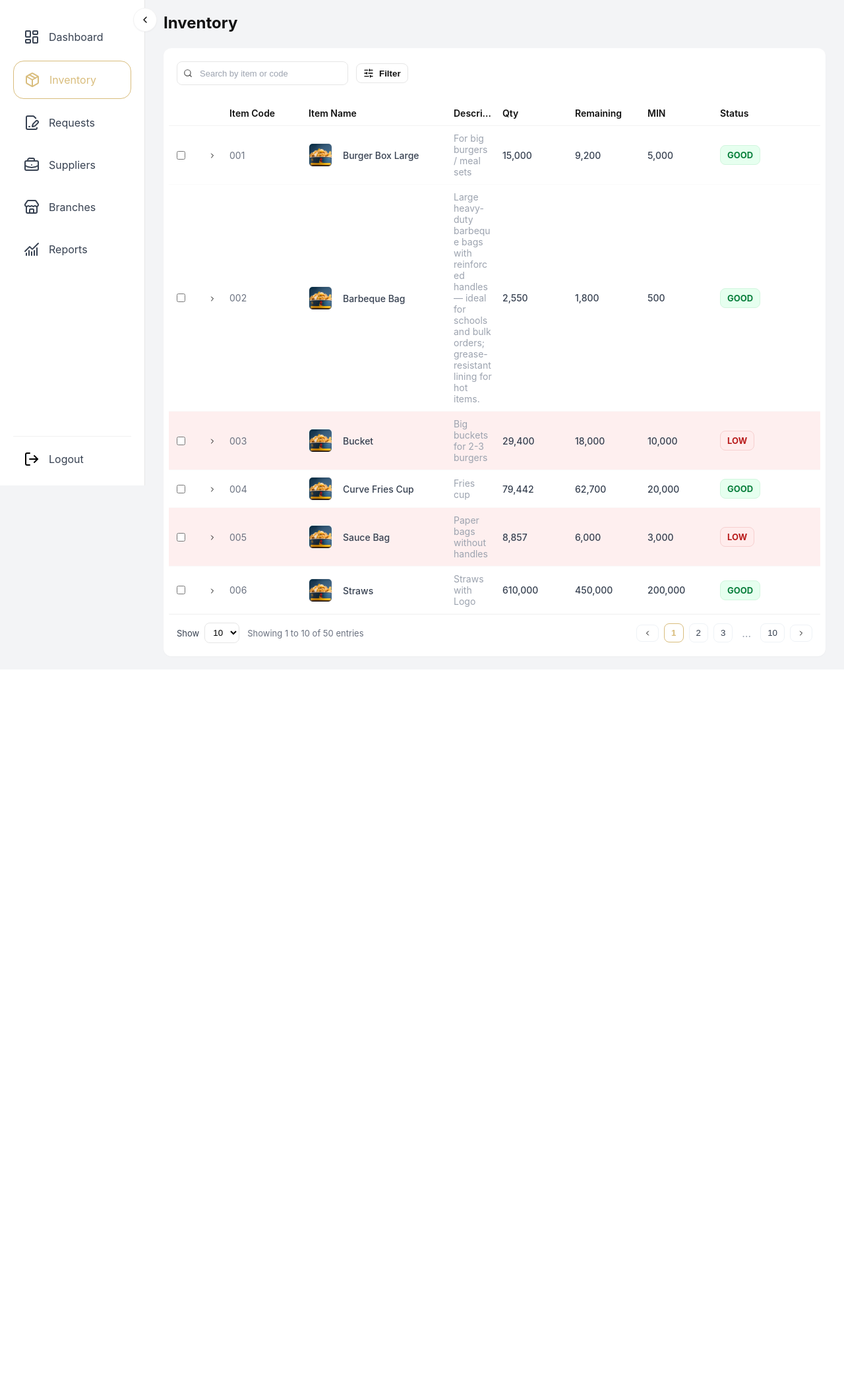
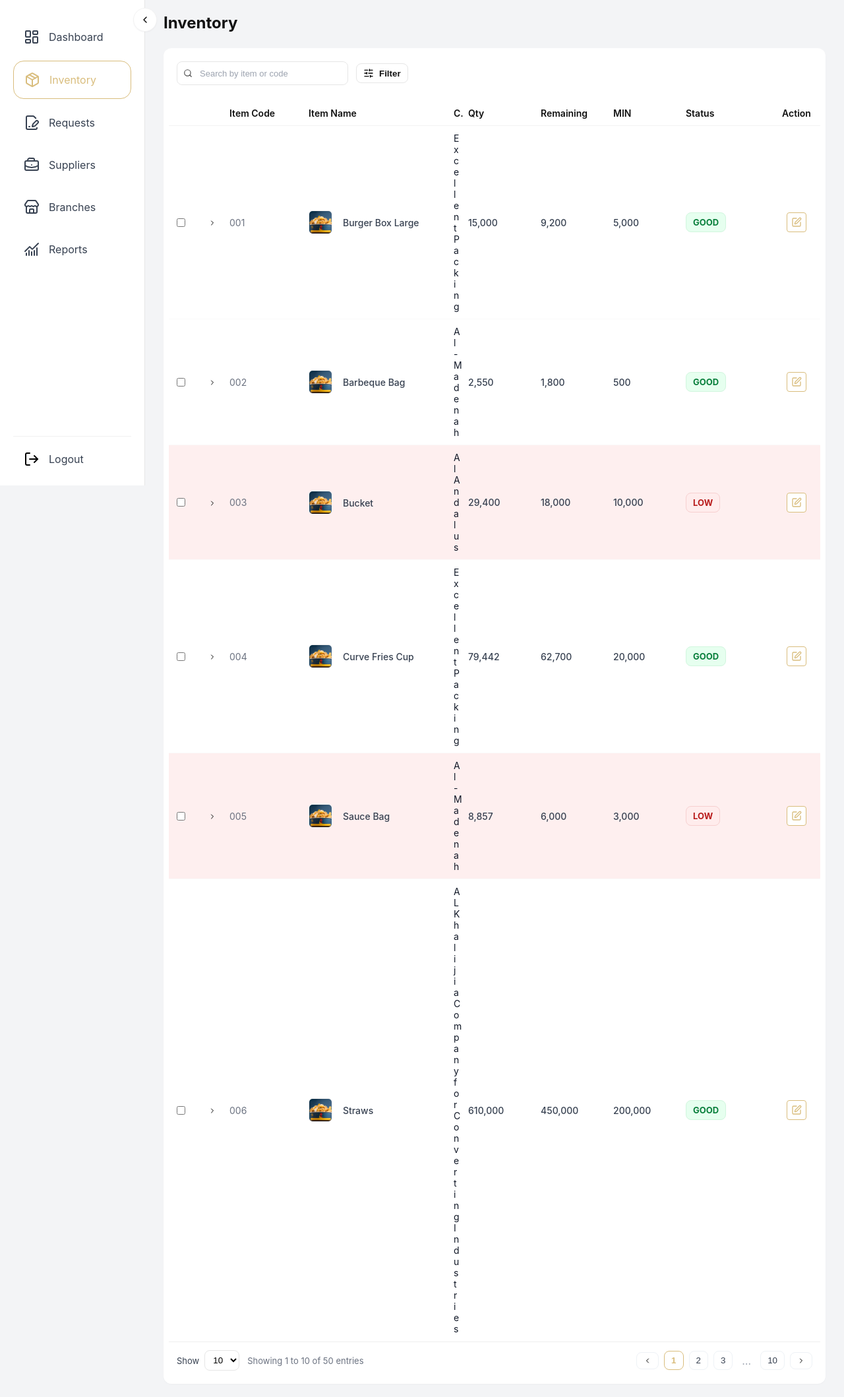
Before and after one commit to ysabellelenon/maa-inventory, a Django app: page /inventory/ in a window 1280 px wide. Shown: the part 64-2182 px from the top of the page at 66% size. Before the commit the page ends 1061 px from the top, so only its background shows below. Run offline with Django 5.2, Linux system fonts and the light colour scheme.

Commit message:
Add Current Supplier column in Inventory

```diff
--- a/maainventory/templates/maainventory/inventory.html
+++ b/maainventory/templates/maainventory/inventory.html
@@ -31,11 +31,12 @@
             <th class="col-expand"></th>
             <th class="col-code">Item Code</th>
             <th class="col-name">Item Name</th>
-            <th class="col-desc">Description</th>
+            <th class="col-desc">Current Supplier</th>
             <th class="col-init">Qty</th>
             <th class="col-remain">Remaining</th>
             <th class="col-min">MIN</th>
             <th class="col-status">Status</th>
+            <th class="col-action">Action</th>
           </tr>
         </thead>
         <tbody>
@@ -54,16 +55,23 @@
                   <div class="item-title">{{ item.name }}</div>
                 </div>
               </td>
-              <td class="col-desc">{{ item.desc }}</td>
+              <td class="col-desc">{{ item.supplier|default:"—" }}</td>
               <td class="col-init">{{ item.initial_qty }}</td>
               <td class="col-remain">{{ item.remaining_qty }}</td>
               <td class="col-min">{{ item.min_qty }}</td>
               <td class="col-status">
                 <span class="status-pill {% if item.status == 'LOW' %}status-low{% else %}status-good{% endif %}">{{ item.status }}</span>
               </td>
+              <td class="col-action">
+                <div class="action-btn-container">
+                  <button class="action-btn" aria-label="Manage item">
+                    <svg xmlns="http://www.w3.org/2000/svg" viewBox="0 0 24 24" fill="none" stroke="currentColor" stroke-width="2" stroke-linecap="round" stroke-linejoin="round" class="manage-icon"><path d="M12 3H5a2 2 0 0 0-2 2v14a2 2 0 0 0 2 2h14a2 2 0 0 0 2-2v-7"/><path d="M18.375 2.625a1 1 0 0 1 3 3l-9.013 9.014a2 2 0 0 1-.853.505l-2.873.84a.5.5 0 0 1-.62-.62l.84-2.873a2 2 0 0 1 .506-.852z"/></svg>
+                  </button>
+                </div>
+              </td>
             </tr>
             <tr class="inventory-details" hidden>
-              <td colspan="9">
+              <td colspan="10">
                 <div class="details-inner">
                   <div class="details-header">Details</div>
                   <div class="details-grid">
--- a/maainventory/views.py
+++ b/maainventory/views.py
@@ -2,6 +2,100 @@ from django.shortcuts import render
 #
 # Views for the MAA Inventory prototype UI.
 #
+
+# Sample suppliers data reused across suppliers and inventory views.
+SUPPLIERS = [
+    {"code": "SUP-001", "name": "Oman Printer", "category": "Packaging", "contact_person": "John Paul Bartolome", "phone": "+968 1234 5678", "email": "john@acme.example",
+     "location": "Muscat, Oman",
+     "products_supplied": [
+         {"item_name": "Printed Labels", "price_per_unit": "0.05 OMR"},
+         {"item_name": "Corrugated Boxes", "price_per_unit": "0.50 OMR"}
+     ],
+     "delivery_lead_time": "3–5 days",
+     "bank_name": "Bank Muscat",
+     "bank_account_details": "Account Name: Oman Printer Co. — Acc # 12345678",
+     "iban_number": "OM23BMUS123456789012345678",
+     "last_ordered_date": "2025-12-10",
+     "notes": "Prefers email orders; offers volume discount.",
+     "total_spend": "OMR 15,845.42",
+     "pending_invoices": "OMR 3,023.23",
+     "pending_invoice_count": 3,
+     "active_orders": 4,
+     "supplier_hold": "1,000"
+    },
+    {"code": "SUP-002", "name": "Al-Madenah", "category": "Bags", "contact_person": "Nada Al-Daghari", "phone": "+968 2345 6789", "email": "nada@example.com",
+     "location": "Sohar, Oman",
+     "products_supplied": [
+         {"item_name": "Plastic Bags", "price_per_unit": "0.02 OMR"},
+         {"item_name": "Paper Bags", "price_per_unit": "0.03 OMR"}
+     ],
+     "delivery_lead_time": "2–4 days",
+     "bank_name": "National Bank of Oman",
+     "bank_account_details": "Account Name: Al-Madenah Supplies — Acc # 87654321",
+     "iban_number": "OM45NBON876543210987654321",
+     "last_ordered_date": "2025-11-28",
+     "notes": "Fast turnaround for small orders.",
+     "total_spend": "OMR 3,331.10",
+     "pending_invoices": "OMR 1,200.00",
+     "pending_invoice_count": 1,
+     "active_orders": 2,
+     "supplier_hold": "No"
+    },
+    {"code": "SUP-003", "name": "Excellent Packing", "category": "Cups", "contact_person": "Gloria Ysabelle Lenon", "phone": "+968 3456 7890", "email": "gloria@example.com",
+     "location": "Muscat, Oman",
+     "products_supplied": [
+         {"item_name": "12 oz Cup", "price_per_unit": "0.06 OMR"},
+         {"item_name": "16 oz Cup", "price_per_unit": "0.08 OMR"}
+     ],
+     "delivery_lead_time": "5–7 days",
+     "bank_name": "HSBC Oman",
+     "bank_account_details": "Account Name: Excellent Packing — Acc # 11223344",
+     "iban_number": "OM67HSBC112233445566778899",
+     "last_ordered_date": "2025-10-05",
+     "notes": "Requires 50% advance for new customers.",
+     "total_spend": "OMR 71,237.00",
+     "pending_invoices": "OMR 5,000.00",
+     "pending_invoice_count": 5,
+     "active_orders": 7,
+     "supplier_hold": "No"
+    },
+    {"code": "SUP-004", "name": "Al Andalus", "category": "Containers", "contact_person": "Ali Al-Ismaili", "phone": "+968 4567 8901", "email": "ali@example.com",
+     "location": "Salalah, Oman",
+     "products_supplied": [
+         {"item_name": "Food Container Small", "price_per_unit": "0.30 OMR"},
+         {"item_name": "Food Container Large", "price_per_unit": "0.55 OMR"}
+     ],
+     "delivery_lead_time": "7–10 days",
+     "bank_name": "Muscat Securities",
+     "bank_account_details": "Account Name: Al Andalus Trading — Acc # 33445566",
+     "iban_number": "OM89MSCL334455667788990011",
+     "last_ordered_date": "2025-12-01",
+     "notes": "Seasonal delays possible during peak months.",
+     "total_spend": "OMR 252,000.00",
+     "pending_invoices": "OMR 12,000.00",
+     "pending_invoice_count": 2,
+     "active_orders": 3,
+     "supplier_hold": "No"
+    },
+    {"code": "SUP-005", "name": "AL Khalijia Company for Converting Industries", "category": "Straws", "contact_person": "Omran Al-Ismaili", "phone": "+968 5678 9012", "email": "omran@example.com",
+     "location": "Muscat, Oman",
+     "products_supplied": [
+         {"item_name": "Straw (with Logo)", "price_per_unit": "0.004 OMR"},
+         {"item_name": "Plain Straw", "price_per_unit": "0.002 OMR"}
+     ],
+     "delivery_lead_time": "4–6 days",
+     "bank_name": "Gulf Bank",
+     "bank_account_details": "Account Name: Khalijia Co. — Acc # 55667788",
+     "iban_number": "OM01GULF556677889900112233",
+     "last_ordered_date": "2025-12-15",
+     "notes": "Can print custom logos with 2-week lead time.",
+     "total_spend": "OMR 90,000.00",
+     "pending_invoices": "OMR 2,500.00",
+     "pending_invoice_count": 4,
+     "active_orders": 1,
+     "supplier_hold": "Yes - Quality review"
+    },
+]
 
 def dashboard(request):
     """Render a prototype dashboard page with sample data."""
@@ -61,6 +155,21 @@ def inventory(request):
         {"code": "005", "name": "Sauce Bag", "desc": "Paper bags without handles", "initial_qty": "8,857", "remaining_qty": "6,000", "min_qty": "3,000", "status": "LOW"},
         {"code": "006", "name": "Straws", "desc": "Straws with Logo", "initial_qty": "610,000", "remaining_qty": "450,000", "min_qty": "200,000", "status": "GOOD"},
     ]
+    # Map inventory items to supplier codes (sample mapping for prototype)
+    item_to_supplier_code = {
+        "001": "SUP-003",  # Burger Box Large -> Excellent Packing (cups)
+        "002": "SUP-002",  # Barbeque Bag -> Al-Madenah (bags)
+        "003": "SUP-004",  # Bucket -> Al Andalus (containers)
+        "004": "SUP-003",  # Curve Fries Cup -> Excellent Packing (cups)
+        "005": "SUP-002",  # Sauce Bag -> Al-Madenah (bags)
+        "006": "SUP-005",  # Straws -> AL Khalijia (straws)
+    }
+
+    suppliers_by_code = {s["code"]: s["name"] for s in SUPPLIERS}
+    for item in items:
+        code = item.get("code")
+        supplier_code = item_to_supplier_code.get(code)
+        item["supplier"] = suppliers_by_code.get(supplier_code, "—") if supplier_code else "—"
 
     context = {
         "items": items,
@@ -90,101 +199,8 @@ def requests(request):
 
 def suppliers(request):
     """Render a prototype suppliers page (duplicate of requests for now)."""
-    items = [
-        {"code": "SUP-001", "name": "Oman Printer", "category": "Packaging", "contact_person": "John Paul Bartolome", "phone": "+968 1234 5678", "email": "john@acme.example",
-         "location": "Muscat, Oman",
-         "products_supplied": [
-             {"item_name": "Printed Labels", "price_per_unit": "0.05 OMR"},
-             {"item_name": "Corrugated Boxes", "price_per_unit": "0.50 OMR"}
-         ],
-         "delivery_lead_time": "3–5 days",
-         "bank_name": "Bank Muscat",
-         "bank_account_details": "Account Name: Oman Printer Co. — Acc # 12345678",
-         "iban_number": "OM23BMUS123456789012345678",
-         "last_ordered_date": "2025-12-10",
-         "notes": "Prefers email orders; offers volume discount.",
-         "total_spend": "OMR 15,845.42",
-        "pending_invoices": "OMR 3,023.23",
-        "pending_invoice_count": 3,
-         "active_orders": 4,
-         "supplier_hold": "1,000"
-        },
-        {"code": "SUP-002", "name": "Al-Madenah", "category": "Bags", "contact_person": "Nada Al-Daghari", "phone": "+968 2345 6789", "email": "nada@example.com",
-         "location": "Sohar, Oman",
-         "products_supplied": [
-             {"item_name": "Plastic Bags", "price_per_unit": "0.02 OMR"},
-             {"item_name": "Paper Bags", "price_per_unit": "0.03 OMR"}
-         ],
-         "delivery_lead_time": "2–4 days",
-         "bank_name": "National Bank of Oman",
-         "bank_account_details": "Account Name: Al-Madenah Supplies — Acc # 87654321",
-         "iban_number": "OM45NBON876543210987654321",
-         "last_ordered_date": "2025-11-28",
-         "notes": "Fast turnaround for small orders.",
-        "total_spend": "OMR 3,331.10",
-        "pending_invoices": "OMR 1,200.00",
-        "pending_invoice_count": 1,
-        "active_orders": 2,
-        "supplier_hold": "No"
-        },
-        {"code": "SUP-003", "name": "Excellent Packing", "category": "Cups", "contact_person": "Gloria Ysabelle Lenon", "phone": "+968 3456 7890", "email": "gloria@example.com",
-         "location": "Muscat, Oman",
-         "products_supplied": [
-             {"item_name": "12 oz Cup", "price_per_unit": "0.06 OMR"},
-             {"item_name": "16 oz Cup", "price_per_unit": "0.08 OMR"}
-         ],
-         "delivery_lead_time": "5–7 days",
-         "bank_name": "HSBC Oman",
-         "bank_account_details": "Account Name: Excellent Packing — Acc # 11223344",
-         "iban_number": "OM67HSBC112233445566778899",
-         "last_ordered_date": "2025-10-05",
-         "notes": "Requires 50% advance for new customers.",
-        "total_spend": "OMR 71,237.00",
-        "pending_invoices": "OMR 5,000.00",
-        "pending_invoice_count": 5,
-        "active_orders": 7,
-        "supplier_hold": "No"
-        },
-        {"code": "SUP-004", "name": "Al Andalus", "category": "Containers", "contact_person": "Ali Al-Ismaili", "phone": "+968 4567 8901", "email": "ali@example.com",
-         "location": "Salalah, Oman",
-         "products_supplied": [
-             {"item_name": "Food Container Small", "price_per_unit": "0.30 OMR"},
-             {"item_name": "Food Container Large", "price_per_unit": "0.55 OMR"}
-         ],
-         "delivery_lead_time": "7–10 days",
-         "bank_name": "Muscat Securities",
-         "bank_account_details": "Account Name: Al Andalus Trading — Acc # 33445566",
-         "iban_number": "OM89MSCL334455667788990011",
-         "last_ordered_date": "2025-12-01",
-         "notes": "Seasonal delays possible during peak months.",
-        "total_spend": "OMR 252,000.00",
-        "pending_invoices": "OMR 12,000.00",
-        "pending_invoice_count": 2,
-        "active_orders": 3,
-        "supplier_hold": "No"
-        },
-        {"code": "SUP-005", "name": "AL Khalijia Company for Converting Industries", "category": "Straws", "contact_person": "Omran Al-Ismaili", "phone": "+968 5678 9012", "email": "omran@example.com",
-         "location": "Muscat, Oman",
-         "products_supplied": [
-             {"item_name": "Straw (with Logo)", "price_per_unit": "0.004 OMR"},
-             {"item_name": "Plain Straw", "price_per_unit": "0.002 OMR"}
-         ],
-         "delivery_lead_time": "4–6 days",
-         "bank_name": "Gulf Bank",
-         "bank_account_details": "Account Name: Khalijia Co. — Acc # 55667788",
-         "iban_number": "OM01GULF556677889900112233",
-         "last_ordered_date": "2025-12-15",
-         "notes": "Can print custom logos with 2-week lead time.",
-        "total_spend": "OMR 90,000.00",
-        "pending_invoices": "OMR 2,500.00",
-        "pending_invoice_count": 4,
-        "active_orders": 1,
-        "supplier_hold": "Yes - Quality review"
-        },
-    ]
-
     context = {
-        "items": items,
+        "items": SUPPLIERS,
     }
 
     return render(request, "maainventory/suppliers.html", context)
--- a/static/css/inventory.css
+++ b/static/css/inventory.css
@@ -56,7 +56,7 @@
 .inventory-table .col-requested{width:140px;}
 .inventory-table .col-desc{max-width:160px;}
 .inventory-table .col-init,.inventory-table .col-remain,.inventory-table .col-min{width:110px;}
-.inventory-table .col-status{width:160px;}
+.inventory-table .col-status{width:140px;}
 
 /* Align numeric/quantity header text to the right so headers line up with right-aligned data cells */
 .inventory-table thead th.col-init,
@@ -75,7 +75,7 @@
 .inventory-table tbody .item-meta{display:inline-block;vertical-align:middle;max-width:calc(100% - 52px);}
 .inventory-table tbody .item-meta .item-title{font-weight:500;color:#374151;white-space:nowrap;overflow:hidden;text-overflow:ellipsis;display:inline-block;vertical-align:middle;}
 .inventory-table tbody .col-desc{
-  color:var(--muted);
+  color:#111827;
   max-width:160px;
   /* allow long descriptions to wrap instead of truncating */
   white-space: normal;
@@ -94,7 +94,7 @@
 .inventory-table tbody .col-status{
   text-align:left;
   padding-left:8px;
-  width:160px;
+  width:140px;
 }
 .inventory-table tbody .expand{background:transparent;border:none;color:var(--muted);font-size:14px;cursor:pointer;padding:4px 6px;border-radius:6px;}
 .inventory-row.row-low{background:rgba(245,120,120,0.12);} /* subtle pink band for low rows */
```
